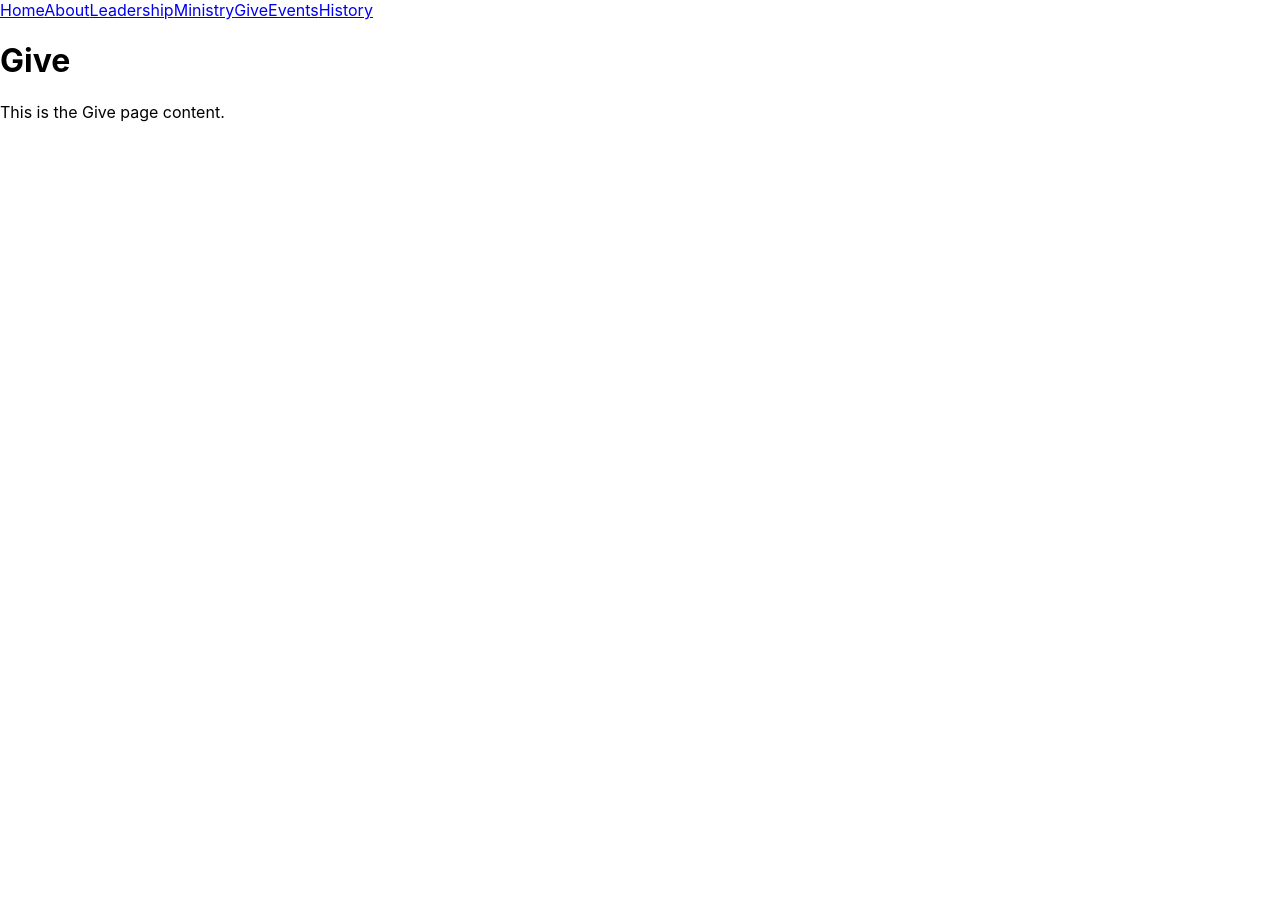
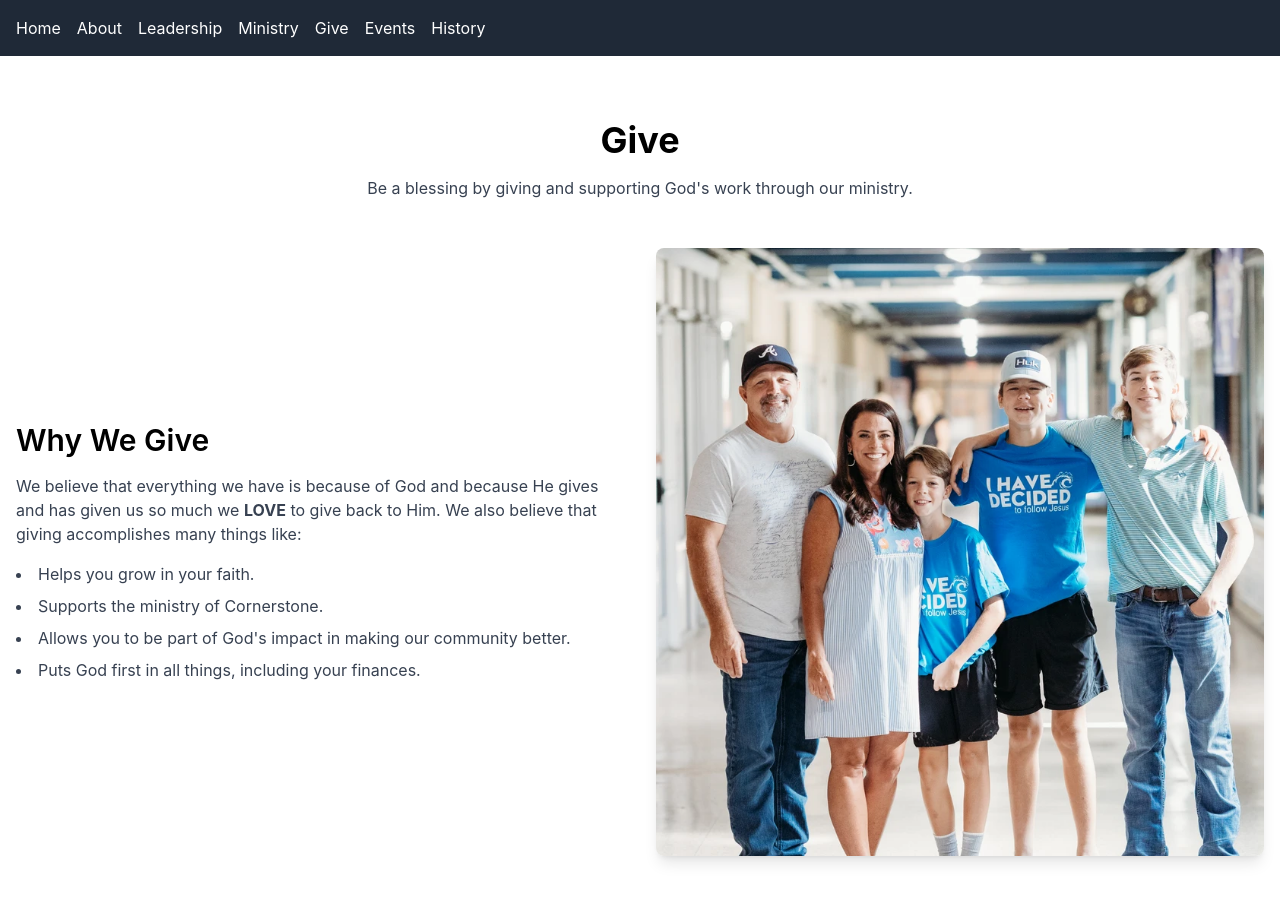
Before and after one commit to Je-ric/TRGC-Website, a React (Create React App) app: page /give in a window 1280 px wide. Shown: the top 902 px of the page. Before the commit the page ends 800 px from the top, so only its background shows below. Built offline with nearby package versions, Linux system fonts and the light colour scheme.

Commit message:
Refactor code structure for improved readability and maintainability

```diff
--- a/src/index.css
+++ b/src/index.css
@@ -1,3 +1,8 @@
+@tailwind base;
+@tailwind components;
+@tailwind utilities;
+
+
 body {
   margin: 0;
   font-family: -apple-system, BlinkMacSystemFont, 'Segoe UI', 'Roboto', 'Oxygen',
--- a/src/pages/give.js
+++ b/src/pages/give.js
@@ -1,8 +1,42 @@
+import giveImage from "../assets/img/test-image.webp";
+
 export default function Give() {
   return (
-    <div className="p-8">
-      <h1 className="text-3xl font-bold mb-4">Give</h1>
-      <p>This is the Give page content.</p>
+    <div className="max-w-7xl mx-auto px-4 py-16">
+      <div className="text-center mb-12">
+        <h1 className="text-4xl font-bold">Give</h1>
+        <p className="mt-4 text-gray-700">
+          Be a blessing by giving and supporting God's work through our ministry.
+        </p>
+      </div>
+
+      {/* Two-column layout */}
+      <div className="flex flex-col md:flex-row items-center gap-8">
+        {/* Left: Text */}
+        <div className="md:w-1/2">
+          <h2 className="text-3xl font-semibold mb-4">Why We Give</h2>
+          <p className="mb-4 text-gray-700">
+            We believe that everything we have is because of God and because He gives and has
+            given us so much we <strong>LOVE</strong> to give back to Him. We also believe that giving
+            accomplishes many things like:
+          </p>
+          <ul className="list-disc list-inside space-y-2 text-gray-700">
+            <li>Helps you grow in your faith.</li>
+            <li>Supports the ministry of Cornerstone.</li>
+            <li>Allows you to be part of God's impact in making our community better.</li>
+            <li>Puts God first in all things, including your finances.</li>
+          </ul>
+        </div>
+
+        {/* Right: Image */}
+        <div className="md:w-1/2">
+          <img
+            src={giveImage}
+            alt="Giving"
+            className="w-full h-auto rounded-lg shadow-lg"
+          />
+        </div>
+      </div>
     </div>
   );
 }
```
Also changed, not shown: src/assets/img/test-image.webp (added).
